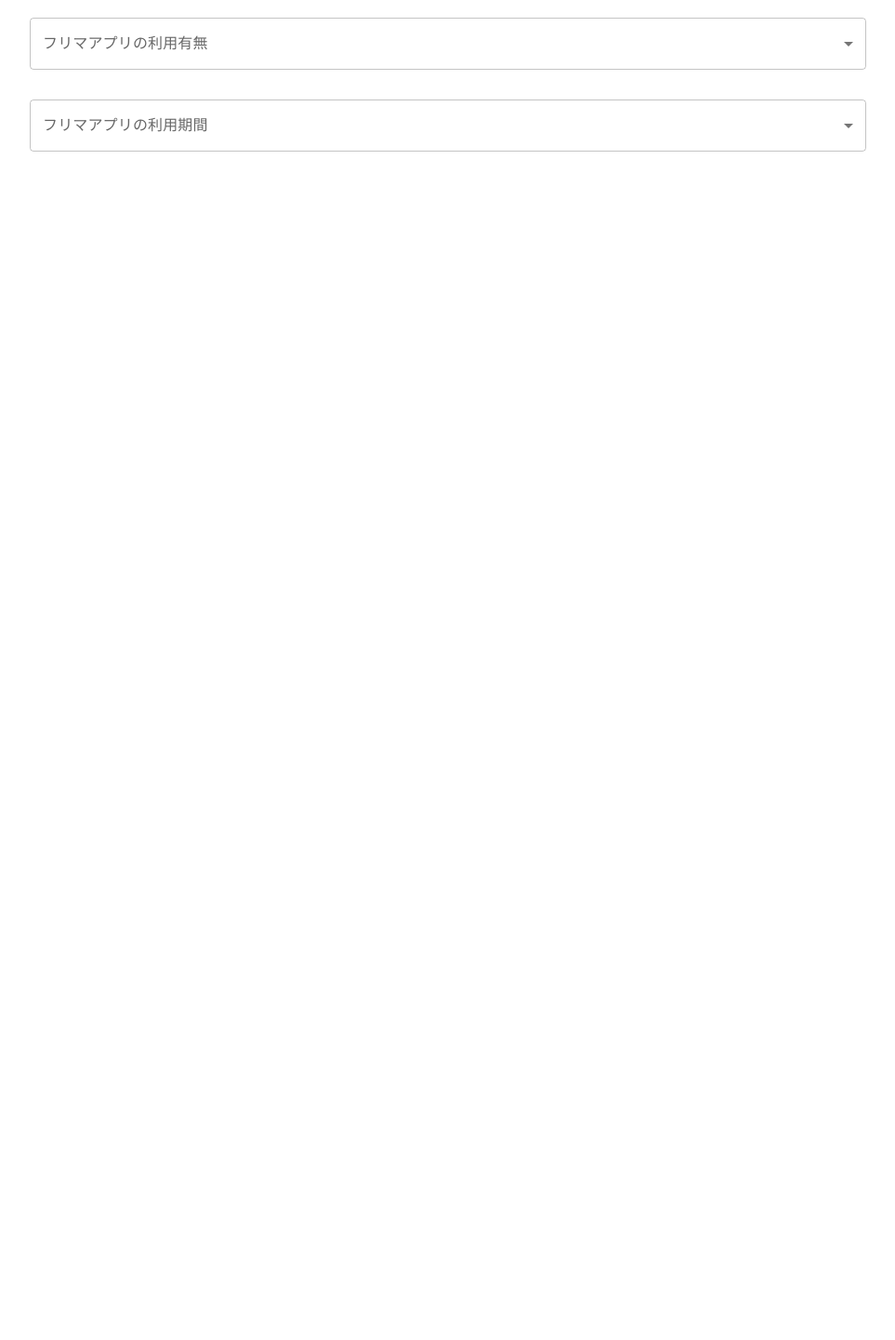
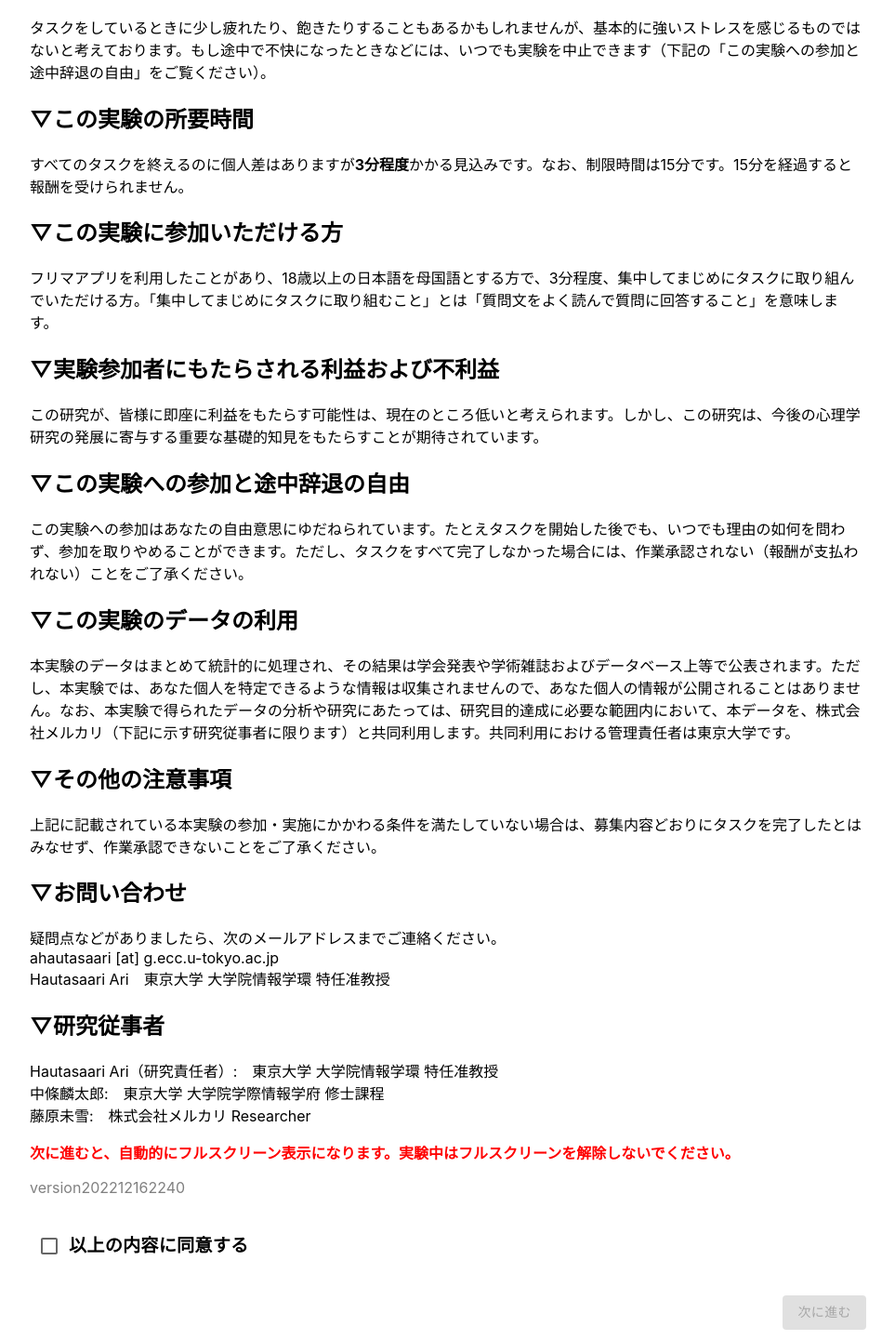
Before and after one commit to tacchanmaru/ChatGPT_age_gender_202312, a React (Create React App) app: page / in a window 1280 px wide. Shown: the part 449-1890 px from the top of the page at 93% size, without its empty margins (158-1121 px from the left). Before the commit the page ends 800 px from the top, so only its background shows below. Built offline with nearby package versions, Linux system fonts and the light colour scheme.

Commit message:
Add: Questionare as Page1

```diff
--- a/src/App.tsx
+++ b/src/App.tsx
@@ -6,6 +6,7 @@ import queryString from 'query-string';
 
 import Explanation from "./components/Explanation";
 import Exam from "./components/Exam";
+import Questionare from "./components/Questionare";
 import Introduction from "./components/Introduction";
 import Check from "./components/Check";
 import Concentration from "./components/Concentration";
@@ -15,6 +16,7 @@ import Tmp from "./components/tmp";
 
 function App() {
   const [pageNum, setPageNum] = React.useState<any>(1);
+  const [dbCount, setDbCount] = React.useState<any>(0);
   const [userID, setUserID] = React.useState<any>("");
   const [userAge, setUserAge] = React.useState<any>("");
   const [userGender, setUserGender] = React.useState<any>();
@@ -85,18 +87,28 @@ function App() {
 
   return (
     <div className="App">
-      {pageNum === 1 && (
-        <Introduction
+        {pageNum === 1 && (
+          <Introduction
+            userID={userID}
+            setUserID={setUserID}
+            setPageNum={setPageNum}
+            param={query["exp"]}
+            pageNum={pageNum}
+          />
+        )}
+      {pageNum === 2 && (
+        <Questionare
           userID={userID}
           userAge = {userAge}
           userGender= {userGender}
           param={query["exp"]}
+          setDbCount={setDbCount}
           setUserAge = {setUserAge}
           setUserGender = {setUserGender}
           setPageNum={setPageNum}
         />
       )}
-      {pageNum === 2 && (
+      {pageNum === 15 && (
         <Explanation
           userGender = {userGender}
           userAge = {userAge}
@@ -152,6 +164,7 @@ function App() {
       {pageNum === 11 && (
         <Tmp
           userID={userID}
+          dbCount={dbCount}
           userAge = {userAge}
           userGender= {userGender}
           param={query["exp"]}
--- a/src/components/Introduction.tsx
+++ b/src/components/Introduction.tsx
@@ -1,237 +1,141 @@
 import React, { useEffect, useState, useRef } from "react";
 import Button from "@mui/material/Button";
-import InputLabel from "@mui/material/InputLabel";
-import MenuItem from "@mui/material/MenuItem";
-import FormControl from "@mui/material/FormControl";
-import Select, { SelectChangeEvent } from "@mui/material/Select";
-import { TextField } from "@mui/material";
-
-import { getDatabase, ref, set, push, runTransaction, child } from "firebase/database";
-import { firebaseDb } from "../firebase/index.js";
-import { get } from "http";
-
+import FormControlLabel from "@mui/material/FormControlLabel";
+import FormGroup from "@mui/material/FormGroup";
+import { Checkbox, TextField } from "@mui/material";
 
 type Props = {
   userID: string;
-  userAge: string;
-  userGender: string;
+  setPageNum: React.Dispatch<React.SetStateAction<number>>;
+  setUserID: React.Dispatch<React.SetStateAction<string>>;
   param: string | (string | null)[] | null;
-  setUserAge: React.Dispatch<React.SetStateAction<number>>;
-  setUserGender: React.Dispatch<React.SetStateAction<string>>;
-  setPageNum: React.Dispatch<React.SetStateAction<number>>;
+  pageNum: number;
 };
 
 const Introduction: React.FC<Props> = (props) => {
+  const [checkState, setCheckState] = useState(false);
 
-  const [fleaMarketExperience, setFleaMarketExperience] = React.useState("");
-  const [fleaMarketDuration, setFleaMarketDuration] = React.useState("");
-  const inputRef = useRef<HTMLInputElement>();
-  const [inputError, setInputError] = useState(false);
-
-  const fleaMarketOptions = ["買うだけ", "売るだけ", "両方", "なし"];
-  const fleaMarketDurationOptions = ["なし", "1ヶ月未満", "3ヶ月未満", "半年未満", "1年未満", "3年未満", "3年以上"];
-
-  <>
-
-    // フリマアプリの利用有無の入力コントロールの追加
-    <FormControl fullWidth style={{ margin: "1em 0px" }}>
-      <InputLabel id="flea-market-experience-label">フリマアプリの利用有無</InputLabel>
-      <Select
-        labelId="flea-market-experience-label"
-        id="flea-market-experience-select"
-        value={fleaMarketExperience}
-        label="フリマアプリの利用有無"
-        onChange={(event) => setFleaMarketExperience(event.target.value)}
-      >
-        {fleaMarketOptions.map((option, index) => (
-          <MenuItem key={index} value={option}>
-            {option}
-          </MenuItem>
-        ))}
-      </Select>
-    </FormControl>
-
-    // フリマアプリ利用期間の入力コントロールの追加
-    <FormControl fullWidth style={{ margin: "1em 0px" }}>
-      <InputLabel id="flea-market-duration-label">フリマアプリの利用期間</InputLabel>
-      <Select
-        labelId="flea-market-duration-label"
-        id="flea-market-duration-select"
-        value={fleaMarketDuration}
-        label="フリマアプリの利用期間"
-        onChange={(event) => setFleaMarketDuration(event.target.value)}
-      >
-        {fleaMarketDurationOptions.map((option, index) => (
-          <MenuItem key={index} value={option}>
-            {option}
-          </MenuItem>
-        ))}
-      </Select>
-    </FormControl>
-
-  </>
-
-
-  const handleChangeGender = (event: SelectChangeEvent) => {
-    props.setUserGender(event.target.value as string);
-  };
-  const handleChangeAge = (e: any) => {
-    if (inputRef.current) {
-      const ref = inputRef.current;
-      if (!ref.validity.valid) {
-        setInputError(true);
-      } else {
-        setInputError(false);
-        props.setUserAge(e.target.value);
-      }
+  function fullScreen(target: any) {
+    //Chrome15+, Safari5.1+, Opera15+
+    if (target.webkitRequestFullscreen) {
+      target.webkitRequestFullscreen();
     }
-  };
-
-  // データベースパスを決定する関数
-  const determineDbPath = (age: number, gender: string): string | null => {
-    let dbPath = "";
-
-    if (20 <= age && age <= 29) {
-      dbPath = "users-20s";
-    } else if (30 <= age && age <= 39) {
-      dbPath = "users-30s";
-    } else if (40 <= age && age <= 49) {
-      dbPath = "users-40s";
-    } else if (50 <= age && age <= 59) {
-      dbPath = "users-50s";
-    } else if (60 <= age && age <= 69) {
-      dbPath = "users-60s";
-    } else {
-      return null; // 年齢が範囲外の場合、nullを返す
+    //FF10+
+    else if (target.mozRequestFullScreen) {
+      target.mozRequestFullScreen();
     }
-
-    if (gender === "man") {
-      dbPath += "-m";
-    } else if (gender === "woman") {
-      dbPath += "-w";
-    } else {
-      return null; // 性別が範囲外の場合、nullを返す
+    //IE11+
+    else if (target.msRequestFullscreen) {
+      target.msRequestFullscreen();
     }
-
-    return dbPath;
-  }
-
-  // ユーザーデータを送信する関数
-  function setUserIDAndSend() {
-    const dbPath = determineDbPath(Number(props.userAge), props.userGender);
-
-    // console.log(dbPath)
-    if (!dbPath) {
-      // 年齢または性別が範囲外
-      props.setPageNum(10);
-      return;
+    // HTML5 Fullscreen API仕様
+    else if (target.requestFullscreen) {
+      target.requestFullscreen();
     }
-    if (fleaMarketDuration === "なし" || fleaMarketExperience === "なし") {
-      // 年齢または性別が範囲外 or フリマアプリの利用無し
-      props.setPageNum(10);
-      return;
-    }
+    // 未対応
     else {
-      push(ref(firebaseDb, dbPath), {
-        userID: props.userID,
-        userAge: props.userAge,
-        userGender: props.userGender,
-        fleaMarketExperience: fleaMarketExperience,
-        fleaMarketDuration: fleaMarketDuration,
-      });
-      get(ref(firebaseDb, dbPath)).then((snapshot) => {console.log(snapshot.val())})
-      runTransaction(ref(firebaseDb, dbPath), (post) => {
-        console.log(post)
-        post.count++;
-        return post;
-      });
-      props.setPageNum(11);
+      alert("ご利用のブラウザはフルスクリーン操作に対応していません");
     }
   }
-
-
+  const hndlChk1 = (event: any) => {
+    setCheckState(event.target.checked);
+  };
+  function setUserIDAndSend() {
+    fullScreen(document.documentElement);
+    props.setPageNum(2);
+  }
   return (
     <div>
-      <h1>参加者情報の入力</h1>
+      <h1>フリマアプリ上商品説明文の書き方の読み手の商品に対する印象の研究</h1>
       <p>
-        この実験は、Yahooクラウドソーシングを用いて行う実験です。Yahooクラウドソーシング以外からアクセスした人は、ページを閉じてください。
+        この実験は、Yahoo！クラウドソーシングを用いて行う実験です。Yahoo！クラウドソーシング以外からアクセスした人は、ページを閉じてください。
+        過去にYahoo！クラウドソーシングにおいて、本研究にご参加いただいたことのある方はご参加いただけません。
+      </p>
+      <p>（以下、前ページと同じ内容）</p>
+      <h2>▽この実験の目的・概要</h2>
+      <p>
+        この実験は「フリマアプリ上の取引におけるコミュニケーションの研究」の一環として実施されるものです。
       </p>
       <p>
-        Yahooクラウドソーシングからアクセスした人は、年齢、性別、フリマアプリの利用有無、フリマアプリの利用期間をそれぞれ入力してから、画面下の「次に進む」ボタンを押してください。
+        タスクでは、フリマアプリを模した実験サイト内で、さまざまな状況においてどのような判断を行うかを回答していただきます。
       </p>
       <p>
-        <span style={{ color: "gray" }}>version2022010082001?exp={props.param}</span>
-
+        また、年齢や性別などをおたずねするアンケートや、タスクに対する理解度や集中度を調べる質問にもお答えいただきます。
       </p>
-      <TextField
-        id="outlined-basic"
-        label="年齢"
-        variant="outlined"
-        inputProps={{ maxLength: 2, pattern: "^[0-9]+" }}
-        onChange={(e) => handleChangeAge(e)}
-        error={inputError}
-        inputRef={inputRef}
-        helperText="半角数字で入力してください"
-        fullWidth
-        style={{ margin: "1em 0px" }}
-      ></TextField>
-      <FormControl fullWidth style={{ margin: "1em 0px" }}>
-        <InputLabel id="demo-simple-select-label">性別</InputLabel>
-        <Select
-          labelId="demo-simple-select-label"
-          id="demo-simple-select"
-          value={props.userGender}
-          label="性別"
-          onChange={handleChangeGender}
-        >
-          <MenuItem value={"man"}>男性</MenuItem>
-          <MenuItem value={"woman"}>女性</MenuItem>
-          <MenuItem value={"others"}>どちらでもない / 回答しない</MenuItem>
-        </Select>
-      </FormControl>
-    {/* フリマアプリの利用有無の入力コントロール */}
-    <FormControl fullWidth style={{ margin: "1em 0px" }}>
-      <InputLabel id="flea-market-experience-label">フリマアプリの利用有無</InputLabel>
-      <Select
-        labelId="flea-market-experience-label"
-        id="flea-market-experience-select"
-        value={fleaMarketExperience}
-        label="フリマアプリの利用有無"
-        onChange={(event) => setFleaMarketExperience(event.target.value)}
-      >
-        {fleaMarketOptions.map((option, index) => (
-          <MenuItem key={index} value={option}>
-            {option}
-          </MenuItem>
-        ))}
-      </Select>
-    </FormControl>
-
-    {/* フリマアプリ利用期間の入力コントロール */}
-    <FormControl fullWidth style={{ margin: "1em 0px" }}>
-      <InputLabel id="flea-market-duration-label">フリマアプリの利用期間</InputLabel>
-      <Select
-        labelId="flea-market-duration-label"
-        id="flea-market-duration-select"
-        value={fleaMarketDuration}
-        label="フリマアプリの利用期間"
-        onChange={(event) => setFleaMarketDuration(event.target.value)}
-      >
-        {fleaMarketDurationOptions.map((option, index) => (
-          <MenuItem key={index} value={option}>
-            {option}
-          </MenuItem>
-        ))}
-      </Select>
-    </FormControl>
-
-      {props.userID != "" && props.userAge != "" && props.userGender != "" && (
+      <p>
+        タスクをしているときに少し疲れたり、飽きたりすることもあるかもしれませんが、基本的に強いストレスを感じるものではないと考えております。もし途中で不快になったときなどには、いつでも実験を中止できます（下記の「この実験への参加と途中辞退の自由」をご覧ください）。
+      </p>
+      <h2>▽この実験の所要時間</h2>
+      <p>
+        すべてのタスクを終えるのに個人差はありますが<b>3分程度</b>
+        かかる見込みです。なお、制限時間は15分です。15分を経過すると報酬を受けられません。
+      </p>
+      <h2>▽この実験に参加いただける方</h2>
+      <p>
+        フリマアプリを利用したことがあり、18歳以上の日本語を母国語とする方で、3分程度、集中してまじめにタスクに取り組んでいただける方。「集中してまじめにタスクに取り組むこと」とは「質問文をよく読んで質問に回答すること」を意味します。
+      </p>
+      <h2>▽実験参加者にもたらされる利益および不利益</h2>
+      <p>
+        この研究が、皆様に即座に利益をもたらす可能性は、現在のところ低いと考えられます。しかし、この研究は、今後の心理学研究の発展に寄与する重要な基礎的知見をもたらすことが期待されています。
+      </p>
+      <h2>▽この実験への参加と途中辞退の自由</h2>
+      <p>
+        この実験への参加はあなたの自由意思にゆだねられています。たとえタスクを開始した後でも、いつでも理由の如何を問わず、参加を取りやめることができます。ただし、タスクをすべて完了しなかった場合には、作業承認されない（報酬が支払われない）ことをご了承ください。
+      </p>
+      <h2>▽この実験のデータの利用</h2>
+      <p>
+        本実験のデータはまとめて統計的に処理され、その結果は学会発表や学術雑誌およびデータベース上等で公表されます。ただし、本実験では、あなた個人を特定できるような情報は収集されませんので、あなた個人の情報が公開されることはありません。なお、本実験で得られたデータの分析や研究にあたっては、研究目的達成に必要な範囲内において、本データを、株式会社メルカリ（下記に示す研究従事者に限ります）と共同利用します。共同利用における管理責任者は東京大学です。
+      </p>
+      <h2>▽その他の注意事項</h2>
+      <p>
+        上記に記載されている本実験の参加・実施にかかわる条件を満たしていない場合は、募集内容どおりにタスクを完了したとはみなせず、作業承認できないことをご了承ください。
+      </p>
+      <h2>▽お問い合わせ</h2>
+      <p>
+        疑問点などがありましたら、次のメールアドレスまでご連絡ください。
+        <br />
+        ahautasaari [at] g.ecc.u-tokyo.ac.jp
+        <br />
+        Hautasaari Ari　東京大学 大学院情報学環 特任准教授
+      </p>
+      <h2>▽研究従事者</h2>
+      <p>
+        Hautasaari Ari（研究責任者）:　東京大学 大学院情報学環 特任准教授
+        <br />
+        中條麟太郎:　東京大学 大学院学際情報学府 修士課程
+        <br />
+        藤原未雪:　株式会社メルカリ Researcher
+      </p>
+      <p>
+        <span style={{ color: "red" }}>
+          <b>
+            次に進むと、自動的にフルスクリーン表示になります。実験中はフルスクリーンを解除しないでください。
+          </b>
+        </span>
+      </p>
+      <p>
+        <span style={{ color: "gray" }}>version202212162240</span>
+      </p>
+      <FormGroup>
+        <FormControlLabel
+          control={<Checkbox onChange={hndlChk1} />}
+          style={{ margin: "16px 0px" }}
+          label={
+            <span style={{ fontWeight: "bold", fontSize: "1.2em" }}>
+              以上の内容に同意する
+            </span>
+          }
+        />
+      </FormGroup>
+      {props.userID != "" && (
         <div style={{ textAlign: "right" }}>
           <Button
             variant="contained"
             color="primary"
             className="button"
             onClick={setUserIDAndSend}
+            disabled={!checkState}
+            style={{ margin: "16px 0px" }}
           >
             次に進む
           </Button>
--- /dev/null
+++ b/src/components/Questionare.tsx
@@ -0,0 +1,242 @@
+import React, { useEffect, useState, useRef } from "react";
+import Button from "@mui/material/Button";
+import InputLabel from "@mui/material/InputLabel";
+import MenuItem from "@mui/material/MenuItem";
+import FormControl from "@mui/material/FormControl";
+import Select, { SelectChangeEvent } from "@mui/material/Select";
+import { TextField } from "@mui/material";
+
+import { getDatabase, ref, set, push, runTransaction, child, get } from "firebase/database";
+import { firebaseDb } from "../firebase/index.js";
+
+
+type Props = {
+  userID: string;
+  setDbCount: React.Dispatch<React.SetStateAction<number>>;
+  userAge: string;
+  userGender: string;
+  param: string | (string | null)[] | null;
+  setUserAge: React.Dispatch<React.SetStateAction<number>>;
+  setUserGender: React.Dispatch<React.SetStateAction<string>>;
+  setPageNum: React.Dispatch<React.SetStateAction<number>>;
+};
+
+const Introduction: React.FC<Props> = (props) => {
+
+  const [fleaMarketExperience, setFleaMarketExperience] = React.useState("");
+  const [fleaMarketDuration, setFleaMarketDuration] = React.useState("");
+  const inputRef = useRef<HTMLInputElement>();
+  const [inputError, setInputError] = useState(false);
+
+  const fleaMarketOptions = ["買うだけ", "売るだけ", "両方", "なし"];
+  const fleaMarketDurationOptions = ["なし", "1ヶ月未満", "3ヶ月未満", "半年未満", "1年未満", "3年未満", "3年以上"];
+
+  <>
+
+    // フリマアプリの利用有無の入力コントロールの追加
+    <FormControl fullWidth style={{ margin: "1em 0px" }}>
+      <InputLabel id="flea-market-experience-label">フリマアプリの利用有無</InputLabel>
+      <Select
+        labelId="flea-market-experience-label"
+        id="flea-market-experience-select"
+        value={fleaMarketExperience}
+        label="フリマアプリの利用有無"
+        onChange={(event) => setFleaMarketExperience(event.target.value)}
+      >
+        {fleaMarketOptions.map((option, index) => (
+          <MenuItem key={index} value={option}>
+            {option}
+          </MenuItem>
+        ))}
+      </Select>
+    </FormControl>
+
+    // フリマアプリ利用期間の入力コントロールの追加
+    <FormControl fullWidth style={{ margin: "1em 0px" }}>
+      <InputLabel id="flea-market-duration-label">フリマアプリの利用期間</InputLabel>
+      <Select
+        labelId="flea-market-duration-label"
+        id="flea-market-duration-select"
+        value={fleaMarketDuration}
+        label="フリマアプリの利用期間"
+        onChange={(event) => setFleaMarketDuration(event.target.value)}
+      >
+        {fleaMarketDurationOptions.map((option, index) => (
+          <MenuItem key={index} value={option}>
+            {option}
+          </MenuItem>
+        ))}
+      </Select>
+    </FormControl>
+
+  </>
+
+
+  const handleChangeGender = (event: SelectChangeEvent) => {
+    props.setUserGender(event.target.value as string);
+  };
+  const handleChangeAge = (e: any) => {
+    if (inputRef.current) {
+      const ref = inputRef.current;
+      if (!ref.validity.valid) {
+        setInputError(true);
+      } else {
+        setInputError(false);
+        props.setUserAge(e.target.value);
+      }
+    }
+  };
+
+  // データベースパスを決定する関数
+  const determineDbPath = (age: number, gender: string): string | null => {
+    let dbPath = "";
+
+    if (20 <= age && age <= 29) {
+      dbPath = "users/20s";
+    } else if (30 <= age && age <= 39) {
+      dbPath = "users/30s";
+    } else if (40 <= age && age <= 49) {
+      dbPath = "users/40s";
+    } else if (50 <= age && age <= 59) {
+      dbPath = "users/50s";
+    } else if (60 <= age && age <= 69) {
+      dbPath = "users/60s";
+    } else {
+      return null; // 年齢が範囲外の場合、nullを返す
+    }
+
+    if (gender === "man") {
+      dbPath += "-m";
+    } else if (gender === "woman") {
+      dbPath += "-w";
+    } else {
+      return null; // 性別が範囲外の場合、nullを返す
+    }
+
+    return dbPath;
+  }
+
+  // ユーザーデータを送信する関数
+  function setUserIDAndSend() {
+    const dbPath = determineDbPath(Number(props.userAge), props.userGender);
+
+    // console.log(dbPath)
+    if (!dbPath) {
+      // 年齢または性別が範囲外
+      props.setPageNum(10);
+      return;
+    }
+    if (fleaMarketDuration === "なし" || fleaMarketExperience === "なし") {
+      // 年齢または性別が範囲外 or フリマアプリの利用無し
+      props.setPageNum(10);
+      return;
+    }
+    else {
+      push(ref(firebaseDb, dbPath), {
+        userID: props.userID,
+        userAge: props.userAge,
+        userGender: props.userGender,
+        fleaMarketExperience: fleaMarketExperience,
+        fleaMarketDuration: fleaMarketDuration,
+      }).then((snapshot) => {
+        get(child(ref(firebaseDb), dbPath)).then((snapshot) => {
+          props.setDbCount(Object.keys(snapshot.val()).length);
+          props.setPageNum(11);
+        })
+      });
+    }
+  }
+
+
+  return (
+    <div>
+      <h1>参加者情報の入力</h1>
+      <p>
+        この実験は、Yahooクラウドソーシングを用いて行う実験です。Yahooクラウドソーシング以外からアクセスした人は、ページを閉じてください。
+      </p>
+      <p>
+        Yahooクラウドソーシングからアクセスした人は、年齢、性別、フリマアプリの利用有無、フリマアプリの利用期間をそれぞれ入力してから、画面下の「次に進む」ボタンを押してください。
+      </p>
+      <p>
+        <span style={{ color: "gray" }}>version2022010082001?exp={props.param}</span>
+
+      </p>
+      <TextField
+        id="outlined-basic"
+        label="年齢"
+        variant="outlined"
+        inputProps={{ maxLength: 2, pattern: "^[0-9]+" }}
+        onChange={(e) => handleChangeAge(e)}
+        error={inputError}
+        inputRef={inputRef}
+        helperText="半角数字で入力してください"
+        fullWidth
+        style={{ margin: "1em 0px" }}
+      ></TextField>
+      <FormControl fullWidth style={{ margin: "1em 0px" }}>
+        <InputLabel id="demo-simple-select-label">性別</InputLabel>
+        <Select
+          labelId="demo-simple-select-label"
+          id="demo-simple-select"
+          value={props.userGender}
+          label="性別"
+          onChange={handleChangeGender}
+        >
+          <MenuItem value={"man"}>男性</MenuItem>
+          <MenuItem value={"woman"}>女性</MenuItem>
+          <MenuItem value={"others"}>どちらでもない / 回答しない</MenuItem>
+        </Select>
+      </FormControl>
+    {/* フリマアプリの利用有無の入力コントロール */}
+    <FormControl fullWidth style={{ margin: "1em 0px" }}>
+      <InputLabel id="flea-market-experience-label">フリマアプリの利用有無</InputLabel>
+      <Select
+        labelId="flea-market-experience-label"
+        id="flea-market-experience-select"
+        value={fleaMarketExperience}
+        label="フリマアプリの利用有無"
+        onChange={(event) => setFleaMarketExperience(event.target.value)}
+      >
+        {fleaMarketOptions.map((option, index) => (
+          <MenuItem key={index} value={option}>
+            {option}
+          </MenuItem>
+        ))}
+      </Select>
+    </FormControl>
+
+    {/* フリマアプリ利用期間の入力コントロール */}
+    <FormControl fullWidth style={{ margin: "1em 0px" }}>
+      <InputLabel id="flea-market-duration-label">フリマアプリの利用期間</InputLabel>
+      <Select
+        labelId="flea-market-duration-label"
+        id="flea-market-duration-select"
+        value={fleaMarketDuration}
+        label="フリマアプリの利用期間"
+        onChange={(event) => setFleaMarketDuration(event.target.value)}
+      >
+        {fleaMarketDurationOptions.map((option, index) => (
+          <MenuItem key={index} value={option}>
+            {option}
+          </MenuItem>
+        ))}
+      </Select>
+    </FormControl>
+
+      {props.userID != "" && props.userAge != "" && props.userGender != "" && (
+        <div style={{ textAlign: "right" }}>
+          <Button
+            variant="contained"
+            color="primary"
+            className="button"
+            onClick={setUserIDAndSend}
+          >
+            次に進む
+          </Button>
+        </div>
+      )}
+    </div>
+  );
+};
+
+export default Introduction;
```
Also changed, not shown: src/components/tmp.tsx (+11 -6 lines).
